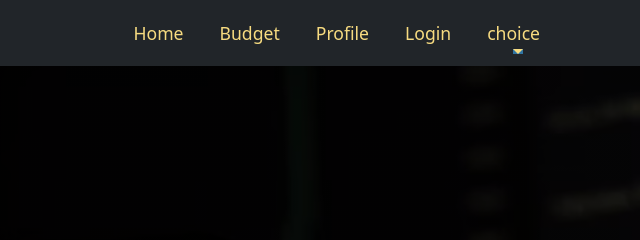
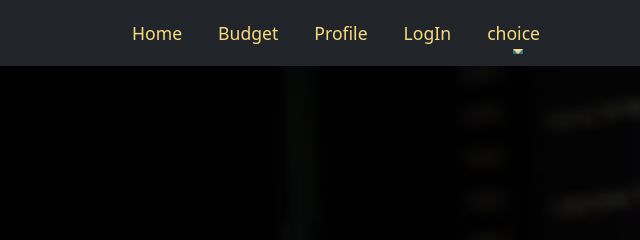
Before and after one commit to Vanshika-026/PFM_1, a website: page front.html in a window 1280 px wide. Shown: the top 240 px of the page, 640-1280 px from the left. Drawn offline with nearby package versions, Linux system fonts and the light colour scheme.

Commit message:
2_home_page

```diff
--- a/front.html
+++ b/front.html
@@ -35,7 +35,7 @@
 
         </li>
         <li class="nav-item">
-          <a class="nav-link active" href="#">Login</a>
+          <a class="nav-link active" href="#">LogIn</a>
         </li>
 
 
```
